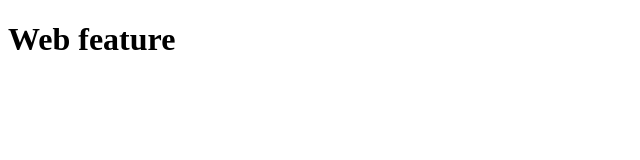
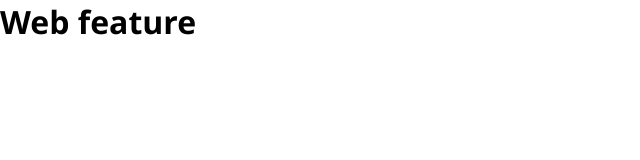
Before and after one commit to BeziKaviani/git-playground, a plain HTML site: page index.html in a window 1280 px wide. Shown: the whole page, without its empty margins (0-640 px from the left). Drawn offline with Linux system fonts and the light colour scheme.

Commit message:
feat: add style file and linked to html

```diff
--- a/web.html
+++ b/index.html
@@ -3,6 +3,7 @@
 <head>
     <meta charset="UTF-8">
     <meta name="viewport" content="width=device-width, initial-scale=1.0">
+    <link rel="stylesheet" href="style.css">
     <title>Web feature</title>
 </head>
 <body>
--- /dev/null
+++ b/style.css
@@ -0,0 +1,6 @@
+*{
+    font-family: 'Segoe UI', Tahoma, Geneva, Verdana, sans-serif;
+    box-sizing: border-box;
+    padding: 0;
+    margin: 0;
+}
```
